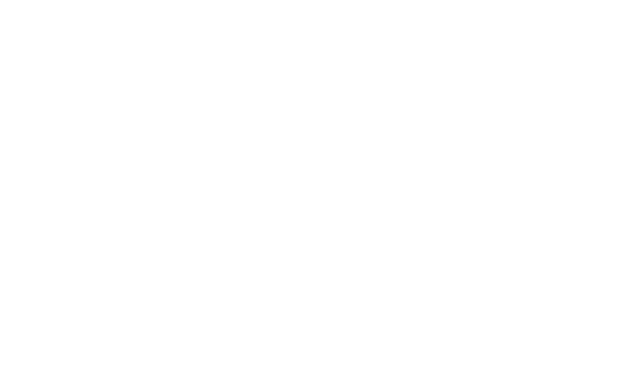
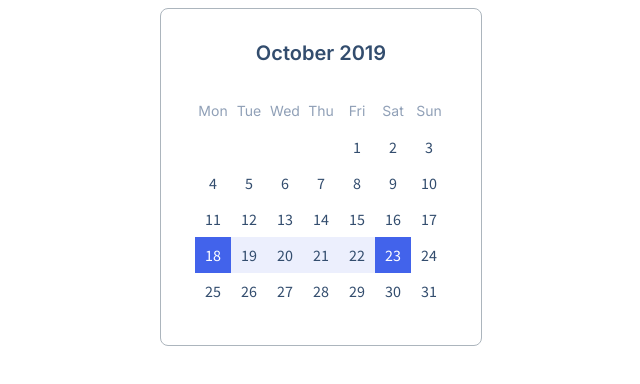
Before and after one commit to js-tasks-ru/htmlcss-20230411_kirill291, a website: page 05-lection3/03-calendar/index.html in a window 1280 px wide. Shown: the whole page, without its empty margins (319-959 px from the left). Drawn offline with Linux system fonts and the light colour scheme; files that its build step writes are made by us from their sources; files whose address does not match are found by name.

Commit message:
The final task of the third lecture is solved

```diff
--- a/05-lection3/03-calendar/calendar.css
+++ b/05-lection3/03-calendar/calendar.css
@@ -0,0 +1,83 @@
+@import url('https://fonts.googleapis.com/css2?family=Inter:wght@400;600&family=Source+Sans+Pro&display=swap');
+
+.container-wrapper {
+    display: grid;
+    position: relative;
+}
+
+.calendar {
+    justify-self: center;
+    text-align: center;
+    padding: 4px;
+    background: #FFFFFF;
+    /* Gray 3 */
+    border: 1px solid #ACB5BD;
+    border-radius: 8px;
+
+}
+
+div.month {
+    font-family: 'Inter', sans-serif;
+    font-style: normal;
+    font-weight: 600;
+    font-size: 20px;
+    line-height: 24px;
+    color: #334D6E;
+    margin: 4px;
+    padding: 24px;
+}
+
+.wk_days {
+    display: grid;
+    grid-template-columns: 36px 36px 36px 36px 36px 36px 36px;
+    grid-template-rows: 36px;
+    margin: 0px 30px;
+}
+
+.wk_day {
+    grid-column: auto;
+    grid-row: auto;
+    font-family: 'Inter', sans-serif;;
+    font-style: normal;
+    font-weight: 400;
+    font-size: 14px;
+    line-height: 20px;
+    color: #90A0B7;
+
+    display: flex;
+    align-items: center;
+    justify-content: center;
+}
+
+.days {
+    display: grid;
+    grid-template-columns: 36px 36px 36px 36px 36px 36px 36px;
+    grid-template-rows: 36px 36px 36px 36px 36px;
+
+    margin-bottom: 32px;
+    justify-content: center;
+
+}
+
+.day {
+    font-family: 'Source Sans Pro', sans-serif;
+    font-style: normal;
+    font-weight: 400;
+    font-size: 16px;
+    line-height: 20px;
+    color: #334D6E;
+
+    display: flex;
+    align-items: center;
+    justify-content: center;
+}
+
+.day_b_selection {
+    background: #4263EB;
+    color: #FFFFFF;
+}
+
+.day_s_selection {
+    /* не получалось реализовать прозрачность с hex, поэтому перевел в rgb */
+    background: rgb(160 177 245 / .2);
+}
--- a/05-lection3/03-calendar/index.html
+++ b/05-lection3/03-calendar/index.html
@@ -1,12 +1,65 @@
 <!DOCTYPE html>
-<!-- Страница с календарем -->
+
 <html lang="ru">
     <head>
-        <link rel="stylesheet" href="../../assets/css/main.css">
-        <link rel="stylesheet" href="./calendar.css">
-        <title>Calendar</title>
+        <link rel="stylesheet" href="assets/css/main.css">
+        <link rel="stylesheet" href="calendar.css">
     </head>
     <body>
+    <div class="container-wrapper">
+        <div class="calendar">
+            <div class="month">October 2019</div>
+            <div class="wk_days">
+                <div class="wk_day">Mon</div>
+                <div class="wk_day">Tue</div>
+                <div class="wk_day">Wed</div>
+                <div class="wk_day">Thu</div>
+                <div class="wk_day">Fri</div>
+                <div class="wk_day">Sat</div>
+                <div class="wk_day">Sun</div>
+            </div>
+            <div class="days">
+                <div class="day"></div>
+                <div class="day"></div>
+                <div class="day"></div>
+                <div class="day"></div>
+                <div class="day">1</div>
+                <div class="day">2</div>
+                <div class="day">3</div>
 
+                <div class="day">4</div>
+                <div class="day">5</div>
+                <div class="day">6</div>
+                <div class="day">7</div>
+                <div class="day">8</div>
+                <div class="day">9</div>
+                <div class="day">10</div>
+
+                <div class="day">11</div>
+                <div class="day">12</div>
+                <div class="day">13</div>
+                <div class="day">14</div>
+                <div class="day">15</div>
+                <div class="day">16</div>
+                <div class="day">17</div>
+
+                <div class="day day_b_selection">18</div>
+                <div class="day day_s_selection">19</div>
+                <div class="day day_s_selection">20</div>
+                <div class="day day_s_selection">21</div>
+                <div class="day day_s_selection">22</div>
+                <div class="day day_b_selection">23</div>
+                <div class="day">24</div>
+
+                <div class="day">25</div>
+                <div class="day">26</div>
+                <div class="day">27</div>
+                <div class="day">28</div>
+                <div class="day">29</div>
+                <div class="day">30</div>
+                <div class="day">31</div>
+            </div>
+    </div>
+    </div>
     </body>
 </html>
```
